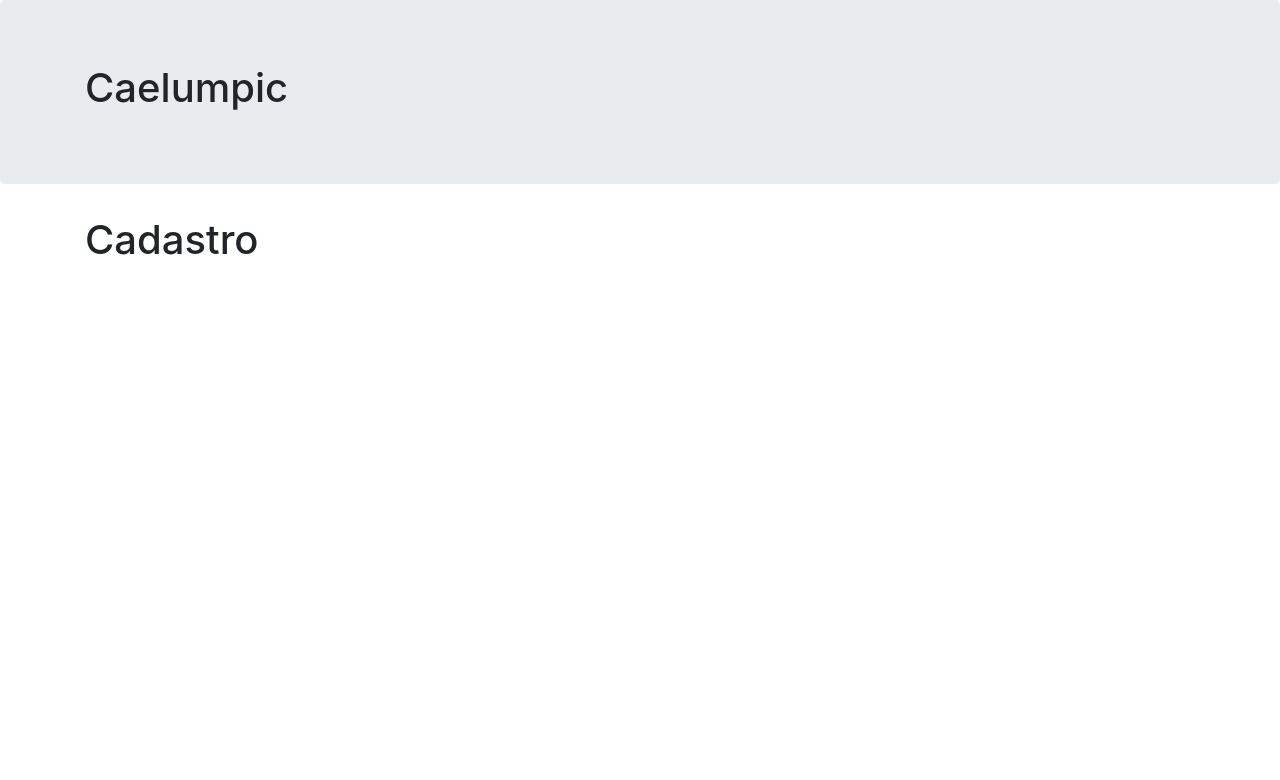
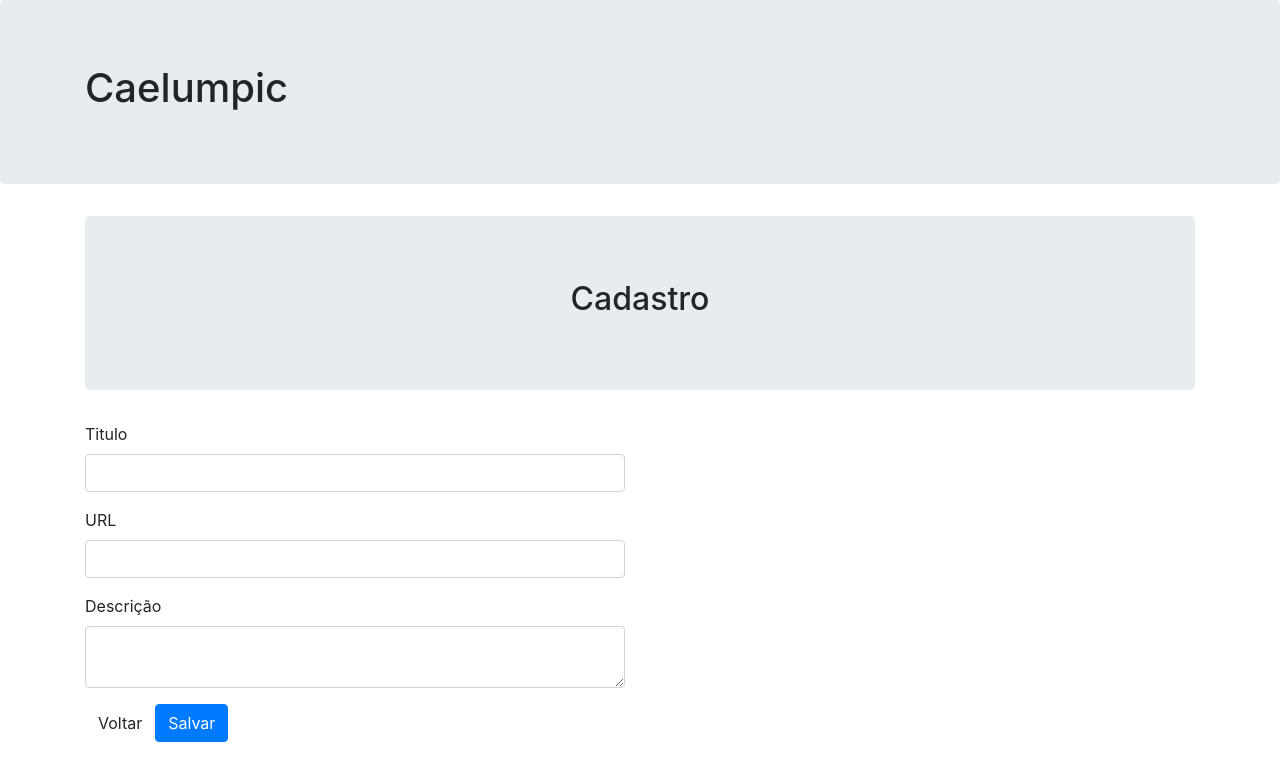
Before and after one commit to CaelumAulas/angular7494, an Angular app: page /cadastro in a window 1280 px wide. Shown: the top 780 px of the page. Built offline with nearby package versions, Linux system fonts and the light colour scheme.

Commit message:
Pagina de cadastro base

```diff
--- a/src/app/components/cadastro/cadastro.component.html
+++ b/src/app/components/cadastro/cadastro.component.html
@@ -1,3 +1,32 @@
-<div class="container">
-  <h1>Cadastro</h1>
-</div>
+<section class="container">
+
+  <div class="jumbotron text-center">
+    <h2>Cadastro</h2>
+  </div>
+
+  <div class="row">
+    <form class="col-sm-6">
+      <div class="form-group">
+        <label for="">Titulo</label>
+        <input class="form-control">
+      </div>
+      <div class="form-group">
+        <label for="">URL</label>
+        <input class="form-control">
+      </div>
+      <div class="form-group">
+        <label for="">Descrição</label>
+        <textarea class="form-control">
+
+        </textarea>
+      </div>
+
+      <a [routerLink]="['']" class="btn btn-default">
+        Voltar
+      </a>
+      <button type="submit" class="btn btn-primary">
+        Salvar
+      </button>
+    </form>
+  </div>
+</section>
```
